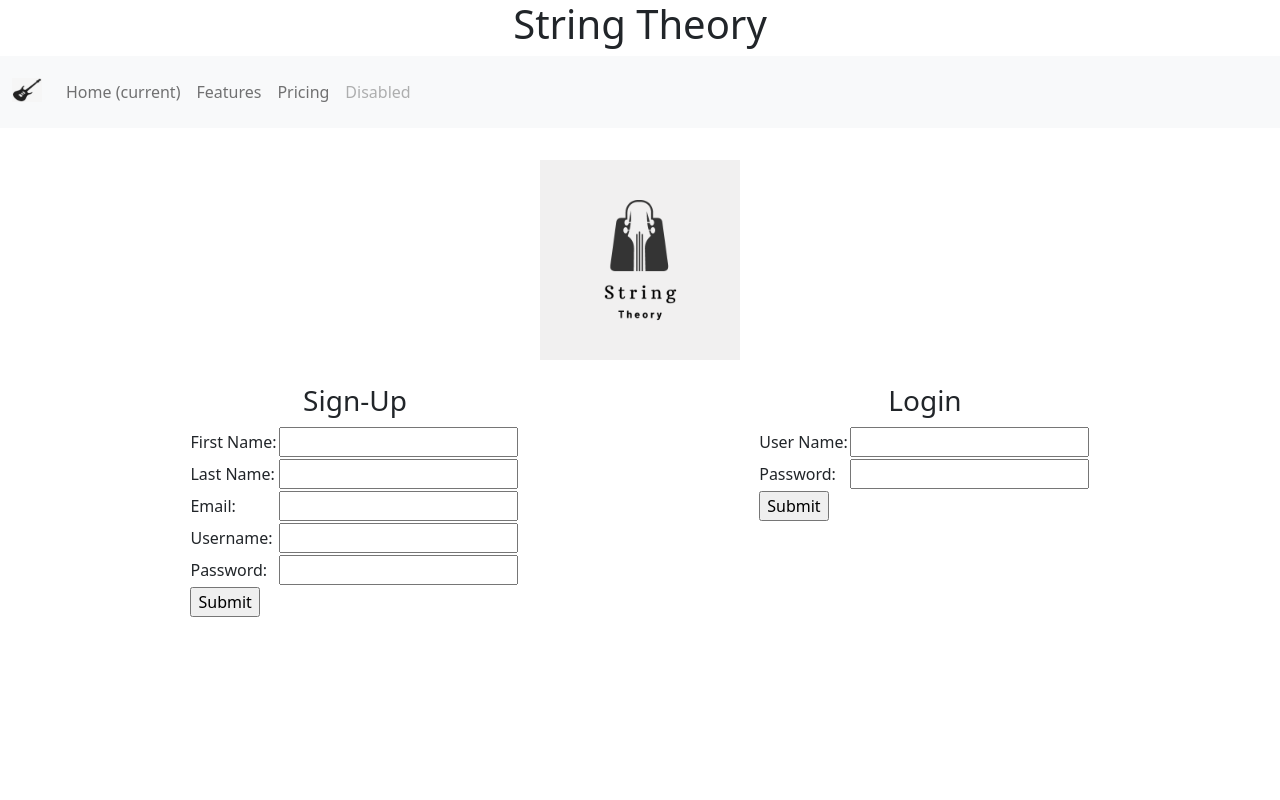
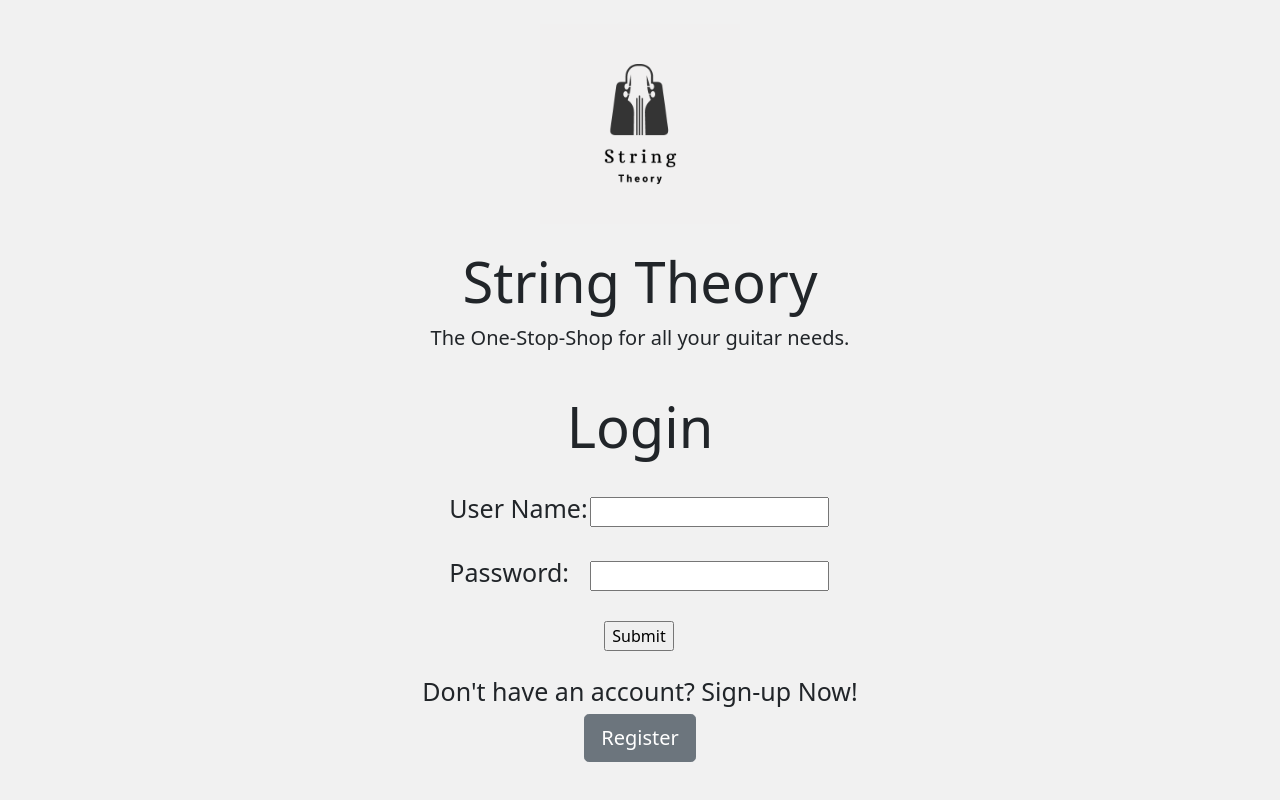
Before and after one commit to Lucas-Jacobsen/StringTheory, a Spring Boot app: page /login/ in a window 1280 px wide. Run offline with Spring Boot 4, Linux system fonts and the light colour scheme; some libraries are stand-ins or nearby versions.

Commit message:
Created a welcome Page and navigation out.

```diff
--- a/src/main/java/com/gcu/controller/LoginController.java
+++ b/src/main/java/com/gcu/controller/LoginController.java
@@ -28,11 +28,11 @@ public class LoginController
 		model.addAttribute("Title", "Login Form");
 		model.addAttribute("loginModel", new LoginModel());
 
-		return "login";
+		return "welcome";
 	}
 
 	@PostMapping("/doLogin")
-	public String doLogin(@Valid LoginModel loginModel, BindingResult bindingResult, Model model, @Valid SignupModel signupModel)
+	public String doLogin(@Valid LoginModel loginModel, BindingResult bindingResult, Model model)
 	{
 
 		//Check for validation order
@@ -57,4 +57,9 @@ public class LoginController
 		return "orders";
 	}
 
+
+
+
+
+
 }
--- a/src/main/resources/templates/login.html
+++ b/src/main/resources/templates/login.html
@@ -19,43 +19,19 @@
 					<form action="#" th:action="@{doLogin}" th:object="${loginModel}" method="post">
 						<table>
 							<tr>
-								<td> First Name: </td>
+								<td> User Name: </td>
 								<td><input type="text" th:field="*{username}"></td>
 								<td>
-									<!-- <h5 style="color: red;" th:if="${#fields.hasErrors('firstName')}"
-										th:errors="*{firstName}">Username Error</h5> -->
-								</td>
-							</tr>
-							<tr>
-								<td>Last Name: </td>
-								<td><input type="text" th:field="*{username}"></td>
-								<td>
-										<!--<h5 style="color: red;" th:if="${#fields.hasErrors('lastName')}"
-										th:errors="*{lastName}">Password Error</h5> -->
-								</td>
-							</tr>
-							<tr>
-								<td>Email: </td>
-								<td><input type="email" th:field="*{username}"></td>
-								<td>
-									<!--<h5 style="color: red;" th:if="${#fields.hasErrors('email')}"
-										th:errors="*{email}">Password Error</h5> -->
-								</td>
-							</tr>
-							<tr>
-								<td>Username: </td>
-								<td><input type="username" th:field="*{username}"></td>
-								<td>
-									<!-- <h5 style="color: red;" th:if="${#fields.hasErrors('username')}"
-										th:errors="*{username}">Password Error</h5> -->
+									<h5 style="color: red;" th:if="${#fields.hasErrors('username')}"
+										th:errors="*{username}">Username Error</h5>
 								</td>
 							</tr>
 							<tr>
 								<td>Password: </td>
 								<td><input type="password" th:field="*{password}"></td>
 								<td>
-									<!--<h5 style="color: red;" th:if="${#fields.hasErrors('password')}"
-										th:errors="*{password}">Password Error</h5> -->
+									<h5 style="color: red;" th:if="${#fields.hasErrors('password')}"
+										th:errors="*{password}">Password Error</h5>
 								</td>
 							</tr>
 							<tr>
--- /dev/null
+++ b/src/main/resources/templates/welcome.html
@@ -0,0 +1,75 @@
+<!DOCTYPE html>
+<html xmlns:th="http://www.Tymeleaf.org" xmlns:layout="http:www.ultraq.net.nz/thymeleaf/layout">
+
+
+<head>
+	<meta charset="UTF-8">
+	<title>Welcome to String Theory</title>
+	<link href="https://cdn.jsdelivr.net/npm/bootstrap@5.1.3/dist/css/bootstrap.min.css" rel="stylesheet"
+		integrity="sha384-1BmE4kWBq78iYhFldvKuhfTAU6auU8tT94WrHftjDbrCEXSU1oBoqyl2QvZ6jIW3" crossorigin="anonymous">
+	<script src="https://cdn.jsdelivr.net/npm/bootstrap@5.1.3/dist/js/bootstrap.bundle.min.js"
+		integrity="sha384-ka7Sk0Gln4gmtz2MlQnikT1wXgYsOg+OMhuP+IlRH9sENBO0LRn5q+8nbTov4+1p"
+		crossorigin="anonymous"></script>
+	<script src="https://cdn.jsdelivr.net/npm/@popperjs/core@2.10.2/dist/umd/popper.min.js"
+		integrity="sha384-7+zCNj/IqJ95wo16oMtfsKbZ9ccEh31eOz1HGyDuCQ6wgnyJNSYdrPa03rtR1zdB"
+		crossorigin="anonymous"></script>
+	<script src="https://cdn.jsdelivr.net/npm/bootstrap@5.1.3/dist/js/bootstrap.min.js"
+		integrity="sha384-QJHtvGhmr9XOIpI6YVutG+2QOK9T+ZnN4kzFN1RtK3zEFEIsxhlmWl5/YESvpZ13"
+		crossorigin="anonymous"></script>
+
+</head>
+
+<body style=background-color:#F1F1F1>
+	<div layout:fragment="content">
+
+		<br>
+		<div class="jumbotron jumbotron-fluid" style=text-align:center>
+			<img th:src="@{/images/String.png}" style=height:200px; /><br /><br />
+			<div class="container">
+				<h1 class="display-4">String Theory</h1>
+				<p class="lead">The One-Stop-Shop for all your guitar needs.</p>
+			</div>
+		</div>
+		<br>
+		<div align="center">
+			<h1 class="display-4">Login</h1><br>
+			<form action="#" th:action="@{doLogin}" th:object="${loginModel}" method="post">
+				<table>
+					<tr>
+						<td style=padding-bottom:25px>
+							<h6 class="display-4" style=font-size:25px>User Name:</h6>
+						</td>
+						<td style=padding-bottom:25px><input type="text" th:field="*{username}"></td>
+						<td>
+							<h5 style="color: red;" th:if="${#fields.hasErrors('username')}" th:errors="*{username}">
+								Username Error</h5>
+						</td>
+					</tr>
+					<tr>
+						<td style=padding-bottom:25px>
+							<h6 class="display-4" style=font-size:25px>Password:</h6>
+						</td>
+						<td style=padding-bottom:25px><input type="password" th:field="*{password}"></td>
+						<td>
+							<h5 style="color: red;" th:if="${#fields.hasErrors('password')}" th:errors="*{password}">
+								Password Error</h5>
+						</td>
+					</tr>
+					<tr>
+						<td style="text-align:center" colspan="2"><input type="submit" value="Submit"></td>
+					</tr>
+				</table>
+				<div th:if="${#fields.hasErrors('*')}">List of Errors</div>
+				<div th:each="err : ${#fields.errors('*')}">
+					<span style="color: red;" th:text="${err}" class=fieldError></span>
+			</form><br>
+				<h6 class="display-4" style=font-size:25px>Don't have an account? Sign-up Now!</h6>
+				<button type="button" class="btn btn-secondary btn-lg">Register</button>
+
+		</div>
+	</div>
+
+	</div>
+</body>
+
+</html>
```
Also changed, not shown: src/main/resources/templates/orders.html (+53 -1 lines).
